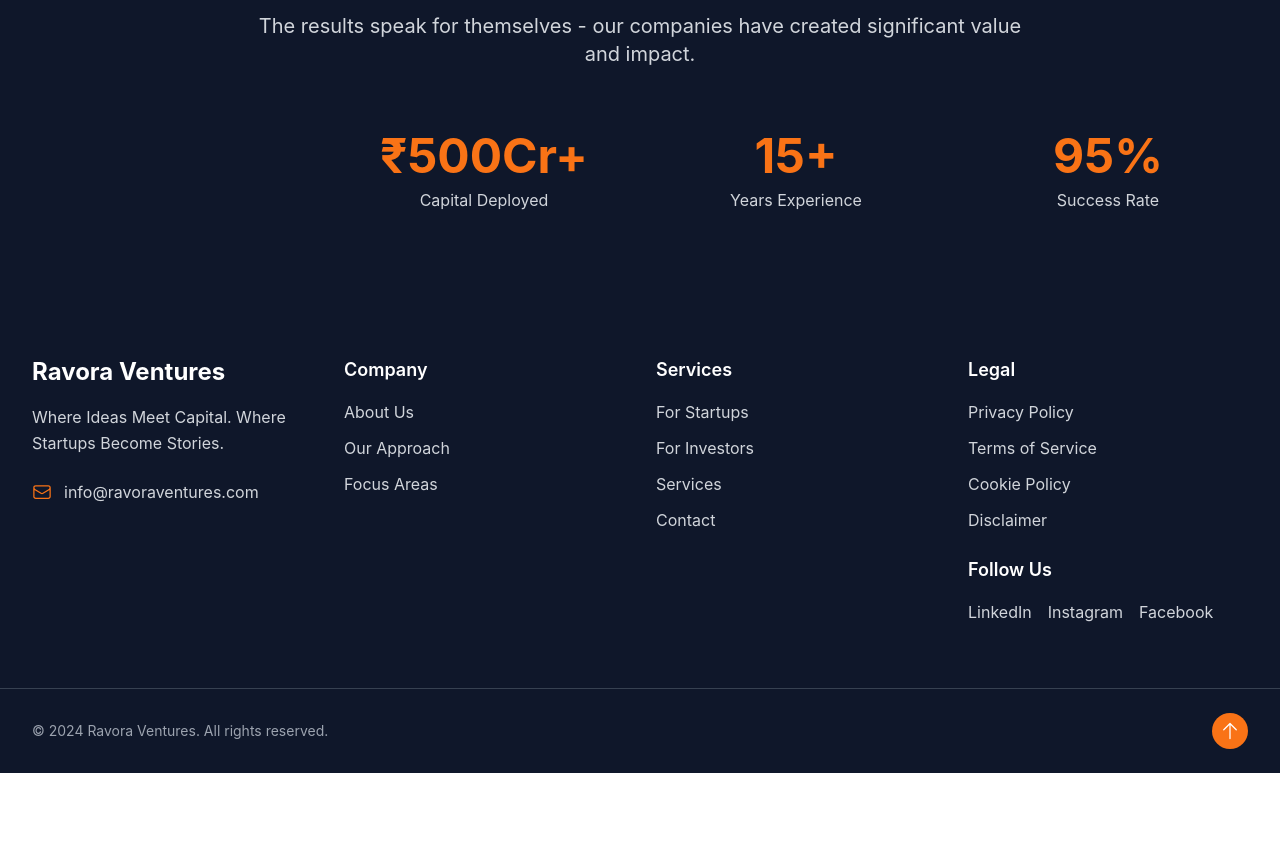
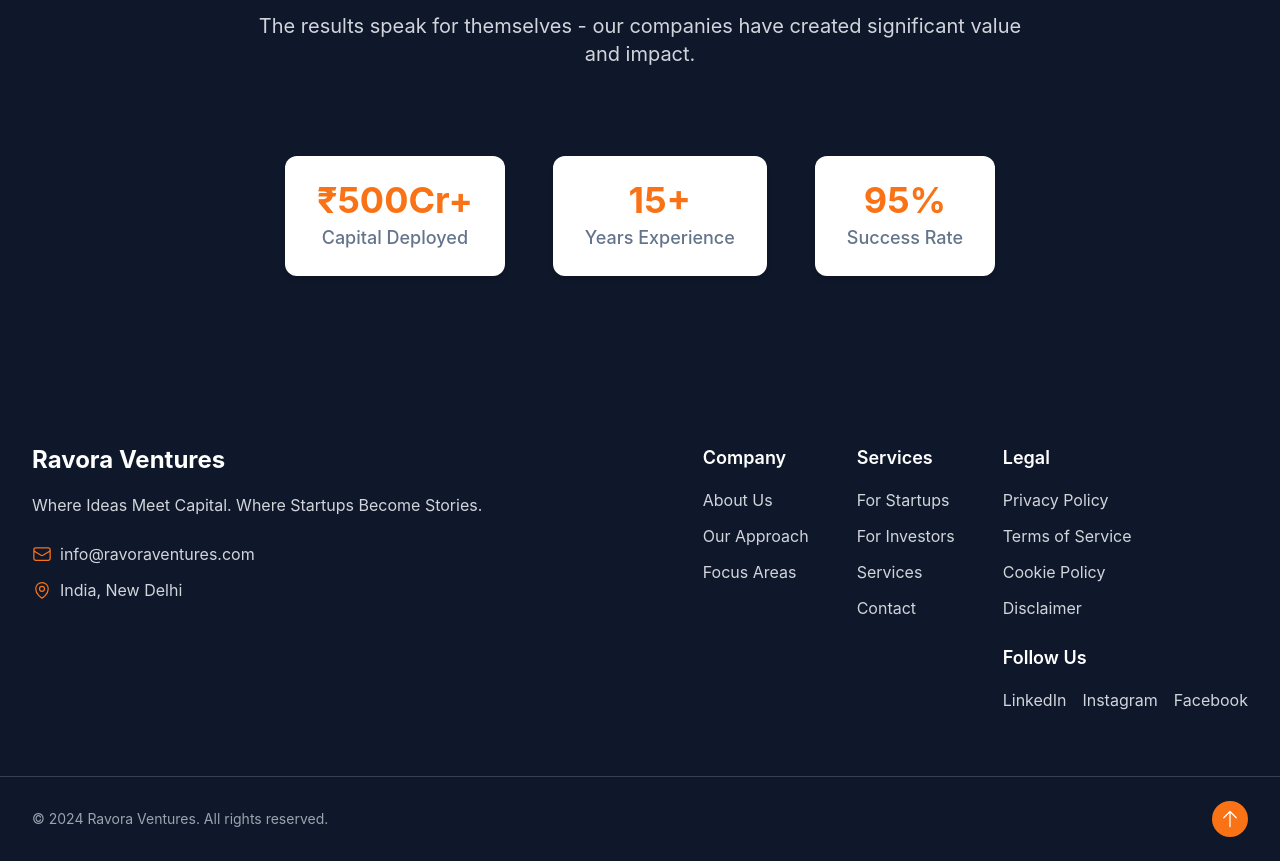
Before and after one commit to iAmTheBest4222/ravoraventures, a React (Create React App) app in the folder frontend/: page /about in a window 1280 px wide. Shown: the part 1540-2401 px from the top of the page. Before the commit the page ends 2313 px from the top, so only its background shows below. Built offline with nearby package versions, Linux system fonts and the light colour scheme.

Commit message:
re-deploy

```diff
--- a/frontend/src/components/common/Footer.jsx
+++ b/frontend/src/components/common/Footer.jsx
@@ -3,7 +3,8 @@
 import { motion } from 'framer-motion';
 import {
   EnvelopeIcon,
-  ArrowUpIcon
+  ArrowUpIcon,
+  MapPinIcon
 } from '@heroicons/react/24/outline';
 
 const Footer = () => {
@@ -41,9 +42,9 @@
     <footer className="bg-navy-blue text-white">
       {/* Main Footer Content */}
       <div className="max-w-7xl mx-auto px-4 sm:px-6 lg:px-8 py-16">
-        <div className="grid grid-cols-1 md:grid-cols-2 lg:grid-cols-4 gap-8">
+        <div className="flex flex-col md:flex-row md:justify-between md:items-start gap-12">
           {/* Company Info */}
-          <div className="lg:col-span-1">
+          <div className="flex-1 flex flex-col items-center md:items-start text-center md:text-left">
             <motion.div
               initial={{ opacity: 0, y: 20 }}
               whileInView={{ opacity: 1, y: 0 }}
@@ -54,11 +55,15 @@
               <p className="text-gray-300 mb-6 leading-relaxed">
                 Where Ideas Meet Capital. Where Startups Become Stories.
               </p>
-              <div className="space-y-3">
+              <div className="flex flex-col items-center md:items-start gap-3">
                 {/* Address removed as per requirements */}
-                <div className="flex items-center space-x-3">
+                <div className="flex items-center gap-2 justify-center md:justify-start">
                   <EnvelopeIcon className="h-5 w-5 text-orange" />
                   <span className="text-gray-300">info@ravoraventures.com</span>
+                </div>
+                <div className="flex items-center gap-2 justify-center md:justify-start">
+                  <MapPinIcon className="h-5 w-5 text-orange" />
+                  <span className="text-gray-300">India, New Delhi</span>
                 </div>
                 {/* Phone number removed as per requirements */}
               </div>
@@ -152,6 +157,7 @@
         </div>
       </div>
 
+
       {/* Bottom Bar */}
       <div className="border-t border-gray-700">
         <div className="max-w-7xl mx-auto px-4 sm:px-6 lg:px-8 py-6">
--- a/frontend/src/pages/About.jsx
+++ b/frontend/src/pages/About.jsx
@@ -160,46 +160,19 @@
             </p>
           </motion.div>
 
-          <div className="grid grid-cols-2 md:grid-cols-4 gap-8">
-            <motion.div
-              initial={{ opacity: 0, scale: 0.5 }}
-              whileInView={{ opacity: 1, scale: 1 }}
-              transition={{ duration: 0.6, delay: 0.1 }}
-              viewport={{ once: true }}
-              className="text-center"
-            >
-              {/* 50+ Portfolio Companies stat removed as per requirements */}
-            </motion.div>
-            <motion.div
-              initial={{ opacity: 0, scale: 0.5 }}
-              whileInView={{ opacity: 1, scale: 1 }}
-              transition={{ duration: 0.6, delay: 0.2 }}
-              viewport={{ once: true }}
-              className="text-center"
-            >
-              <div className="text-4xl md:text-5xl font-bold text-orange mb-2">₹500Cr+</div>
-              <div className="text-gray-300">Capital Deployed</div>
-            </motion.div>
-            <motion.div
-              initial={{ opacity: 0, scale: 0.5 }}
-              whileInView={{ opacity: 1, scale: 1 }}
-              transition={{ duration: 0.6, delay: 0.3 }}
-              viewport={{ once: true }}
-              className="text-center"
-            >
-              <div className="text-4xl md:text-5xl font-bold text-orange mb-2">15+</div>
-              <div className="text-gray-300">Years Experience</div>
-            </motion.div>
-            <motion.div
-              initial={{ opacity: 0, scale: 0.5 }}
-              whileInView={{ opacity: 1, scale: 1 }}
-              transition={{ duration: 0.6, delay: 0.4 }}
-              viewport={{ once: true }}
-              className="text-center"
-            >
-              <div className="text-4xl md:text-5xl font-bold text-orange mb-2">95%</div>
-              <div className="text-gray-300">Success Rate</div>
-            </motion.div>
+          <div className="flex flex-wrap justify-center items-center gap-8 max-w-3xl mx-auto py-4">
+            <div className="flex flex-col items-center justify-center bg-white rounded-xl shadow-md px-8 py-6 min-w-[180px] min-h-[100px] mx-2 my-2">
+              <div className="text-3xl md:text-4xl font-bold text-orange mb-1 text-center">₹500Cr+</div>
+              <div className="text-medium-gray text-base md:text-lg font-medium text-center">Capital Deployed</div>
+            </div>
+            <div className="flex flex-col items-center justify-center bg-white rounded-xl shadow-md px-8 py-6 min-w-[180px] min-h-[100px] mx-2 my-2">
+              <div className="text-3xl md:text-4xl font-bold text-orange mb-1 text-center">15+</div>
+              <div className="text-medium-gray text-base md:text-lg font-medium text-center">Years Experience</div>
+            </div>
+            <div className="flex flex-col items-center justify-center bg-white rounded-xl shadow-md px-8 py-6 min-w-[180px] min-h-[100px] mx-2 my-2">
+              <div className="text-3xl md:text-4xl font-bold text-orange mb-1 text-center">95%</div>
+              <div className="text-medium-gray text-base md:text-lg font-medium text-center">Success Rate</div>
+            </div>
           </div>
         </div>
       </section>
--- a/frontend/src/pages/Home.jsx
+++ b/frontend/src/pages/Home.jsx
@@ -48,14 +48,17 @@
             initial={{ opacity: 0, y: 30 }}
             animate={{ opacity: 1, y: 0 }}
             transition={{ duration: 0.8, delay: 0.3 }}
-            className="grid grid-cols-2 md:grid-cols-4 gap-8 max-w-4xl mx-auto"
+            className="flex flex-wrap justify-center items-center gap-8 max-w-3xl mx-auto py-8"
           >
             {stats.map((stat, index) => (
-              <div key={index} className="text-center">
-                <div className="text-3xl md:text-4xl font-bold text-charcoal mb-2">
+              <div
+                key={index}
+                className="flex flex-col items-center justify-center bg-white rounded-xl shadow-md px-8 py-6 min-w-[180px] min-h-[100px] mx-2 my-2"
+              >
+                <div className="text-3xl md:text-4xl font-bold text-orange mb-1 text-center">
                   {stat.number}
                 </div>
-                <div className="text-medium-gray text-sm md:text-base">
+                <div className="text-medium-gray text-base md:text-lg font-medium text-center">
                   {stat.label}
                 </div>
               </div>
```
